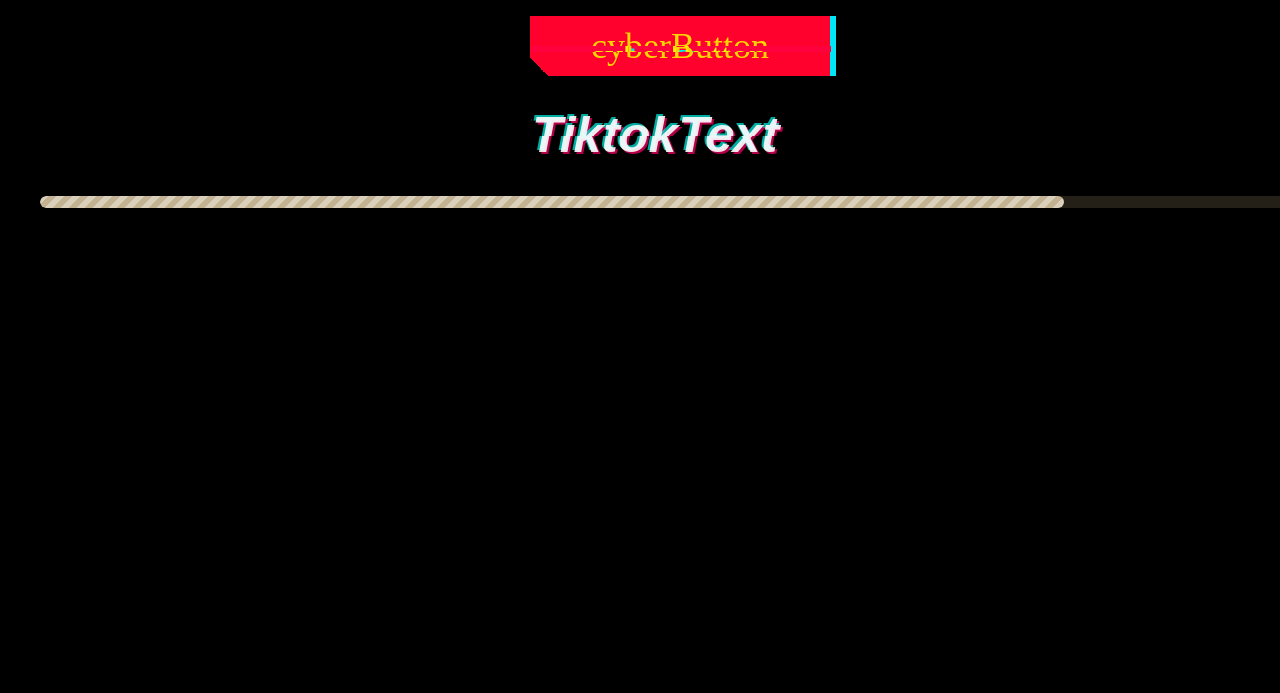
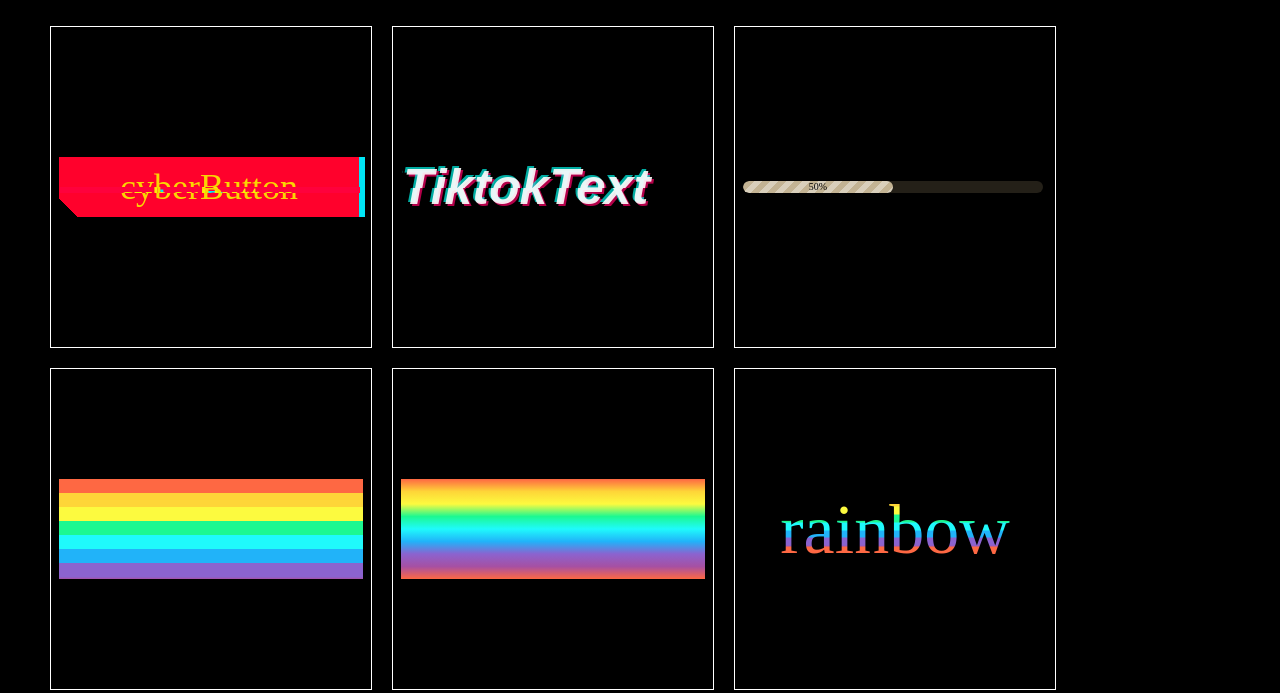
Before and after one commit to 002301/MagicCss, a website: page demo/index.html in a window 1280 px wide. Shown: the top 693 px of the page. Drawn offline with Linux system fonts and the light colour scheme.

Commit message:
添加一些效果

```diff
--- a/demo/index.html
+++ b/demo/index.html
@@ -10,11 +10,14 @@
 <body>
   <ul class="flex">
     <li>
+        <div class="cont">
           <div class="cyber" data-content="cyberButton">
             cyberButton
           </div>
+        </div>
     </li>
     <li>
+      <div class="cont">
         <div class="style">
           <div class="tiktok" data-content="TiktokText">
             <span>TiktokText</span>
@@ -24,15 +27,35 @@
               <span>TiktokText</span>
             </div>
           </div>
-
+        </div>
       </div>
     </li>
     <li>
-      <div class="progress-outer">
+      <div class="cont">
+        <div class="progress-outer" style="--width-bg:300px">
           <div class="progress-enter">
-          <div class="progress-bg" style="--width-bg:80%;"></div>
+            <div class="progress-bg" style="--width-bg:50%;"><span>50%</span></div>
           </div>
-        <span>80%</span>
+        </div>
+      </div>
+
+    </li>
+    <li>
+      <div class="cont">
+        <div class="rainbow" style="--height:100px;"></div>
+      </div>
+    </li>
+    <li>
+      <div class="cont">
+        <div class="rainbow-line" style="--height:100px;"></div>
+      </div>
+    </li>
+    <li>
+      <div class="cont">
+          <div class="rainbow rainbow-txt" style="--height:100px;">
+            rainbow
+          </div>
+
       </div>
     </li>
   </ul>
@@ -40,27 +63,35 @@
   <style>
     html,body{margin: 0;padding:0;background:#000}
     .flex{
-      /* display: flex; */
-      /* justify-content: center; */
       width: 100%;
-      flex-direction:column;
+      display:flex;
+      flex-wrap: wrap;
     }
     li{
       position: relative;
-      margin-bottom:30px;
       text-align: center;
-
+      width: 320px;
+      height: 320px;
+      margin:10px;
+      /* padding:10px; */
+      border:1px solid #fff;
     }
-    li>div{
-        margin:0 auto;
+    li>.cont{
+      position: absolute;
+      width: 95%;
+        left: 50%;
+        top: 50%;
+        transform: translateX(-50%) translateY(-50%);
     }
     .style{
       position: relative;
       width: 300px;
+      height: auto;
     }
     .cyber,.cyber::after{
       width: 300px;
     }
+
   </style>
 </body>
 </html>
--- a/package.json
+++ b/package.json
@@ -4,7 +4,7 @@
   "description": "",
   "main": "index.js",
   "scripts": {
-    "test": "echo \"Error: no test specified\" && exit 1"
+    "test": "gulp dev"
   },
   "keywords": [],
   "author": "",
--- a/src/progress.css
+++ b/src/progress.css
@@ -16,6 +16,12 @@
     background-size: 16px 16px;
     animation: panoramic 20s linear infinite;
   }
+   .progress-bg span{
+     font-size: 10px;
+     line-height: 12px;
+     display:block;
+     color: #000;
+   }
   @keyframes panoramic{
     to {
       background-position: 200% 0;
--- /dev/null
+++ b/src/rainbow.css
@@ -0,0 +1,26 @@
+.rainbow{
+  width: 100%;
+  height: var(--height);
+  background:repeating-linear-gradient(#fe6843 0% 14%,#fed538 14% 28%,#fcfa3f 28% 42%,#1cf891 42% 56%,#1ffafc 56% 70%,#21b3f9 70% 84%,#8b63cf 84% 98%,#a650a3);
+  /* background-size: 100% 100%; */
+  animation: rainAni 10s linear infinite;
+}
+.rainbow-line{
+  width: 100%;
+  height: var(--height);
+  background:repeating-linear-gradient(#fe6843,#fed538,#fcfa3f,#1cf891,#1ffafc,#21b3f9,#8b63cf,#a650a3,#fe6843);
+  animation: rainAni 10s linear infinite;
+}
+.rainbow-txt{
+  font-size:70px;
+  height: 55px;
+  line-height: 55px;
+  -webkit-background-clip:text;
+  color:transparent;
+
+}
+@keyframes rainAni{
+    to {
+      background-position: 0 200px;
+    }
+  }
--- a/src/tiktok.css
+++ b/src/tiktok.css
@@ -9,6 +9,43 @@
   font-weight: 700;
   animation: debounce 0.5s steps(3) infinite;
 
+}
+.tiktokBtn{
+  position: relative;
+}
+.tiktokBtn>.cont{
+  position: absolute;
+  margin:5px;
+  z-index: 3;
+  width: 100%;
+  height: 100%;
+  background: #000;
+}
+.tiktokBtn::before{
+  position: absolute;
+  width: 60%;
+  height: 100%;
+  /* top: 2px; */
+  right: 2px;
+  opacity: .7;
+  /* background: #ff0068; */
+  /* color: #ff0068; */
+  box-shadow:5px 0px 5px #ff0068;
+  z-index: 0;
+  content:"";
+}
+.tiktokBtn::after {
+  position: absolute;
+  width: 60%;
+  height: 100%;
+  /* top: -2px; */
+  left: -2px;
+  /* background: #00f5e7; */
+  /* color: #00f5e7; */
+  opacity: .7;
+  z-index: 1;
+  content:" ";
+  box-shadow:-5px 0px 5px #00f5e7;
 }
 .tiktok span {
   position: relative;
```
Also changed, not shown: src/index.html (+42 -11 lines), demo/magic.min.css, magic.min.css. Lines whose indentation alone changed are shown as unchanged.
